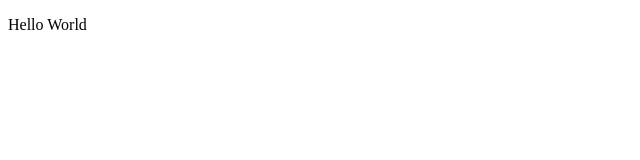
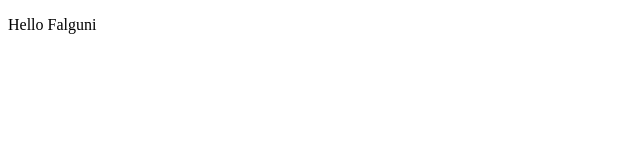
Before and after one commit to GITFalguni/GitDemo, a plain HTML site: page index.html in a window 1280 px wide. Shown: the full height of the page, 0-640 px from the left. Drawn offline with Linux system fonts and the light colour scheme.

Commit message:
updated index.html

```diff
--- a/index.html
+++ b/index.html
@@ -6,6 +6,6 @@
     <title>Document</title>
   </head>
   <body>
-    <p>Hello World</p>
+    <p>Hello Falguni</p>
   </body>
 </html>
```
